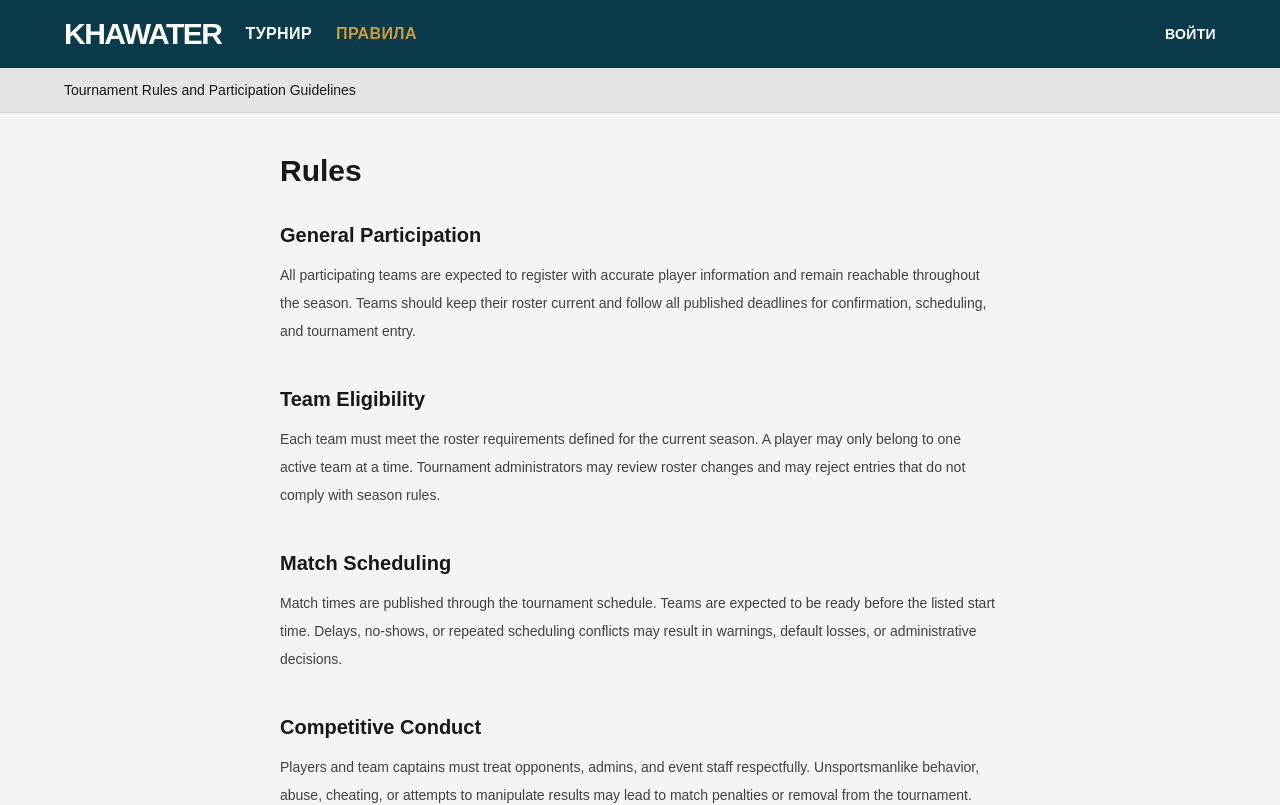
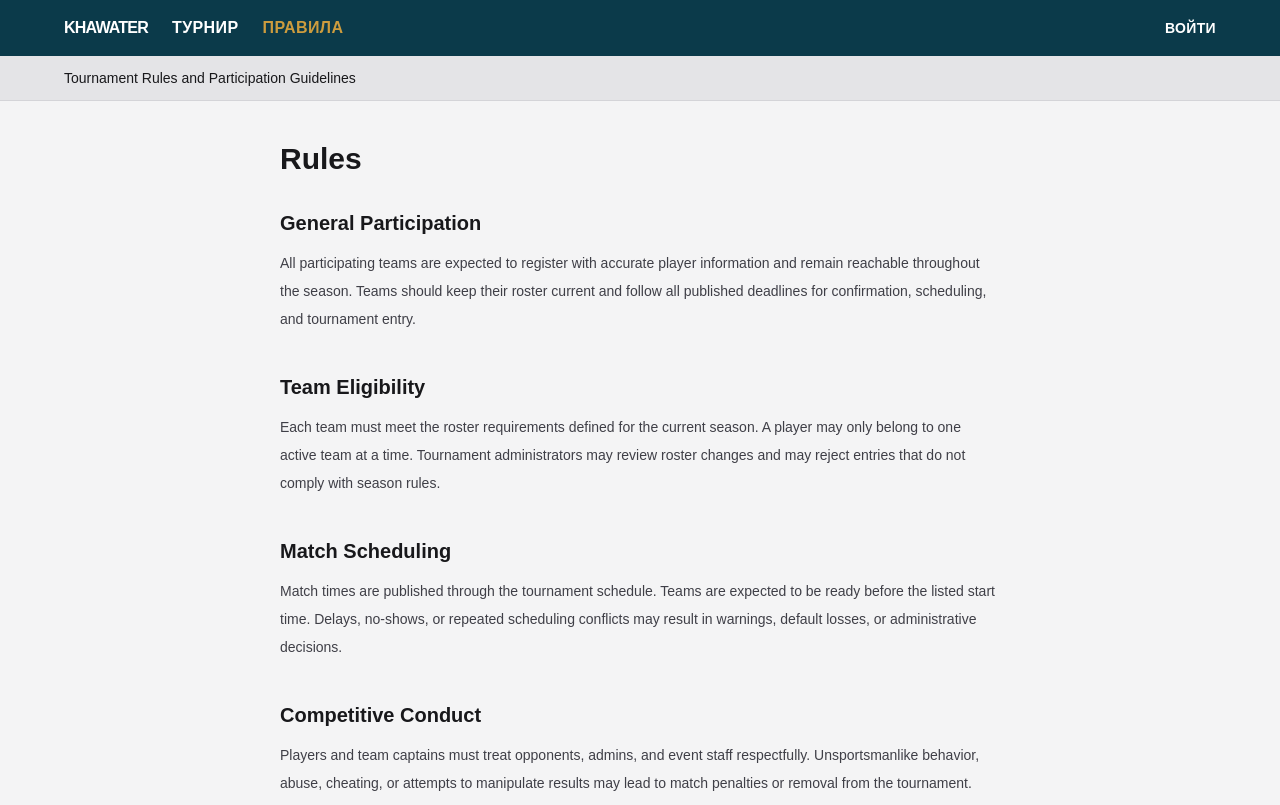
Before and after one commit to kyahoo/Khawater-Q1-2026, a Next.js app: page /rules in a window 1280 px wide. Shown: the top 805 px of the page. Built offline with nearby package versions, Linux system fonts and the light colour scheme; no server answers.

Commit message:
style: force exact uniform text size across all navbar elements

```diff
--- a/components/site-header.tsx
+++ b/components/site-header.tsx
@@ -63,7 +63,7 @@ export function SiteHeader() {
     <header className="sticky top-0 z-50 flex w-full flex-row items-center justify-between bg-khawater-blue px-8 py-4">
       <div className="mx-auto flex w-full max-w-6xl flex-row items-center justify-between">
         <div className="relative z-10 flex items-center gap-6">
-        <div className="inline-flex items-center justify-center text-2xl font-extrabold uppercase tracking-tighter text-white touch-manipulation md:text-3xl">
+        <div className="inline-flex items-center justify-center text-sm font-extrabold uppercase tracking-tighter text-white touch-manipulation md:text-base">
           Khawater
         </div>
 
@@ -104,7 +104,7 @@ export function SiteHeader() {
                 type="button"
                 onClick={() => void handleSignOut()}
                 disabled={isSigningOut}
-                className="w-fit text-sm font-bold uppercase tracking-wide text-[#FFFFFF] transition-colors hover:text-[#CD9C3E]"
+                className="w-fit text-sm font-bold uppercase tracking-wide text-[#FFFFFF] transition-colors hover:text-[#CD9C3E] md:text-base"
               >
                 {isSigningOut ? "Выход..." : "Выйти"}
               </button>
```
